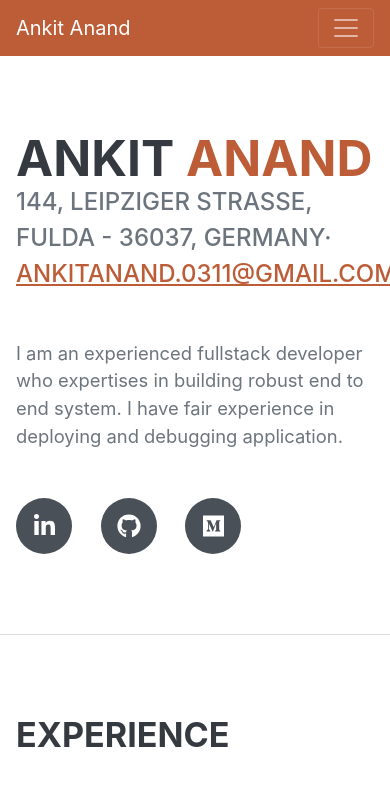
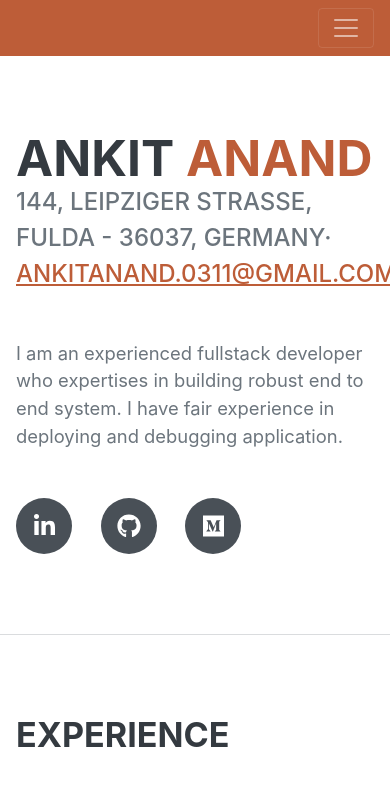
Before and after one commit to Ankit-03-Anand/ankitanand.github.io, a plain HTML site: page index.html in a window 390 px wide. Shown: the top 801 px of the page. Drawn offline with nearby package versions, Linux system fonts and the light colour scheme; a web font is replaced by a local one.

Commit message:
Update index.html

```diff
--- a/index.html
+++ b/index.html
@@ -19,7 +19,7 @@
         <!-- Navigation-->
         <nav class="navbar navbar-expand-lg navbar-dark bg-primary fixed-top" id="sideNav">
             <a class="navbar-brand js-scroll-trigger" href="#page-top">
-                <span class="d-block d-lg-none">Ankit Anand</span>
+               <!--  <span class="d-block d-lg-none">Ankit Anand</span> -->
                 <span class="d-none d-lg-block"><img class="img-fluid img-profile rounded-circle mx-auto mb-2" src="assets/img/profile.jpg" alt="..." /></span>
             </a>
             <button class="navbar-toggler" type="button" data-bs-toggle="collapse" data-bs-target="#navbarResponsive" aria-controls="navbarResponsive" aria-expanded="false" aria-label="Toggle navigation"><span class="navbar-toggler-icon"></span></button>
```
